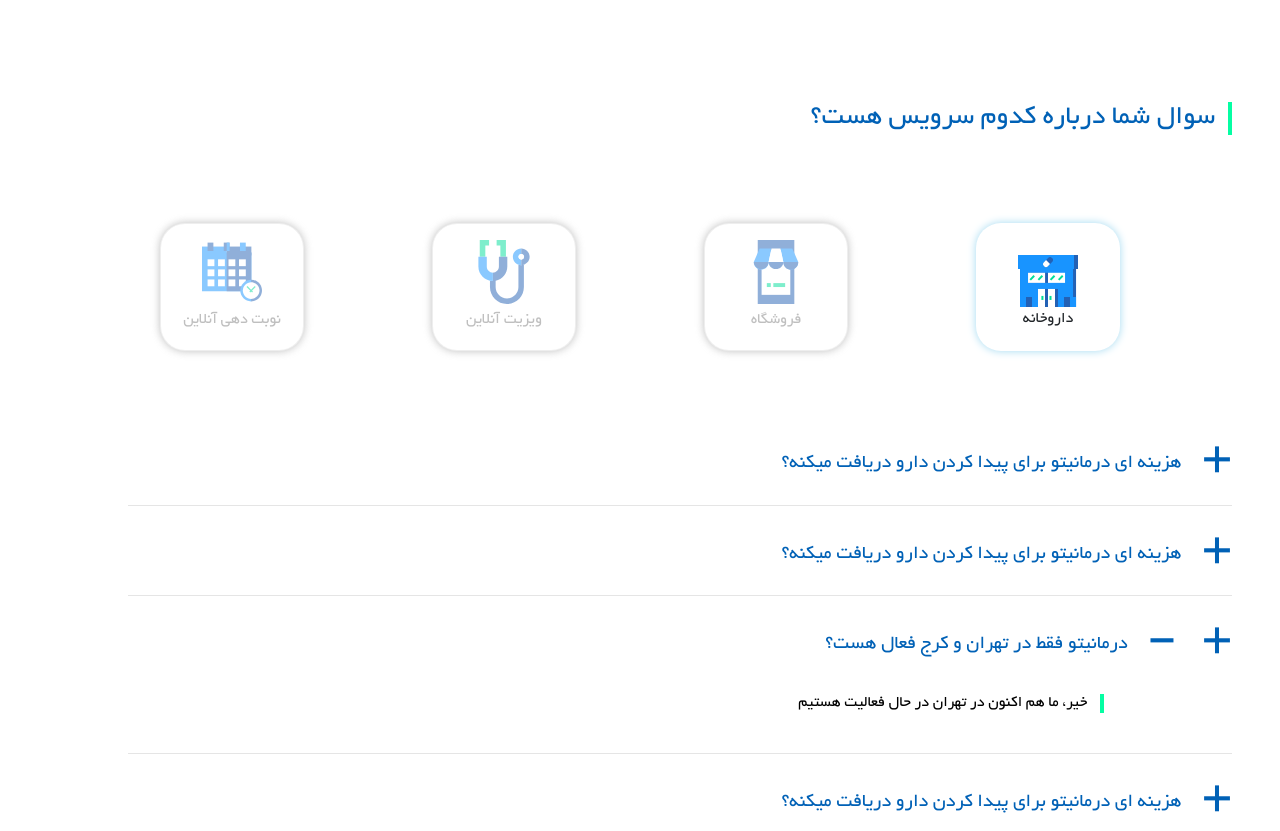
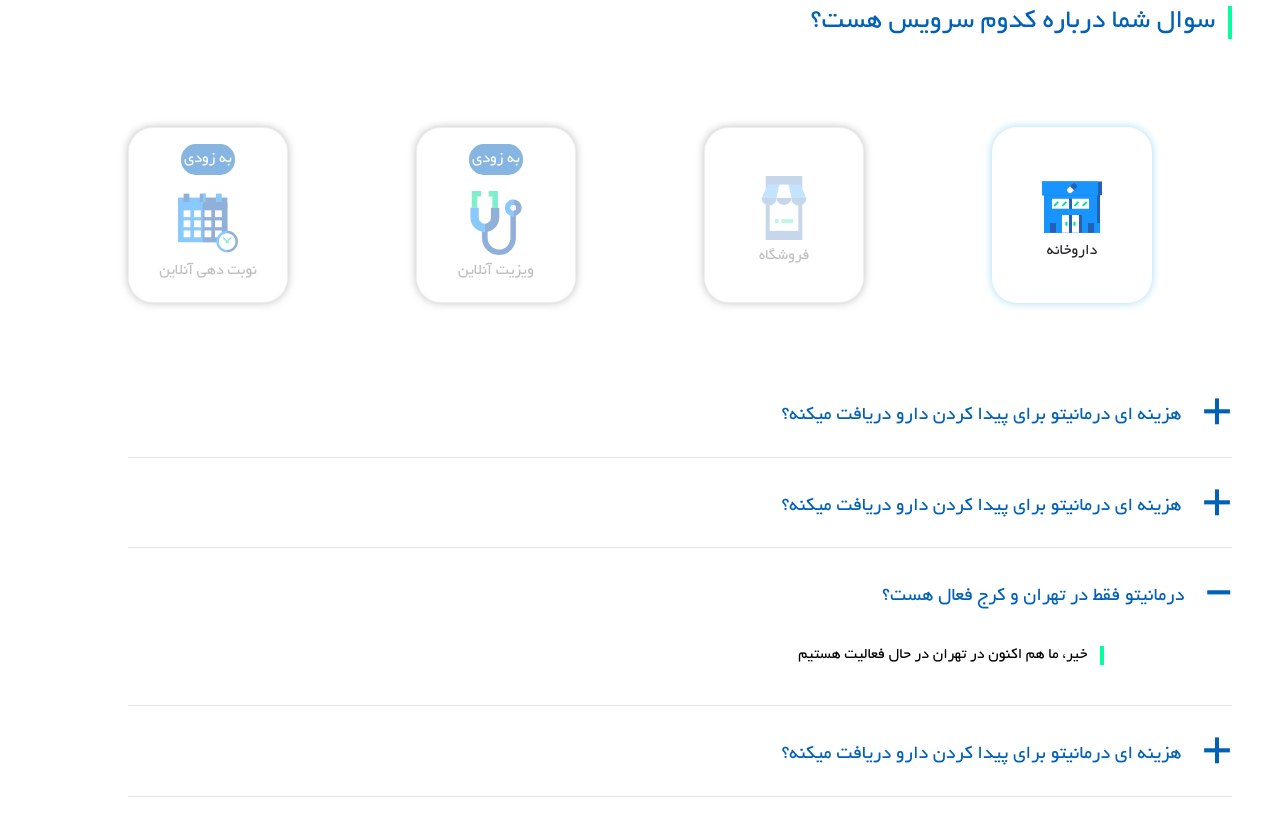
Before and after one commit to MohammadAhmadiTHEMO/Darmanito-Project, a plain HTML site: page index2.html in a window 1280 px wide. Shown: the part 380-1211 px from the top of the page. Drawn offline with Linux system fonts and the light colour scheme.

Commit message:
new commit

```diff
--- a/Assets/Css/Style.css
+++ b/Assets/Css/Style.css
@@ -18,9 +18,6 @@
  .border-none {
     border: none;
 }
-.font-size-1rem {
-    font-size: 1rem;
- }
 .box-container {
     box-shadow: 0px 0px 8px #a3daf1;
     border-radius: 2rem;
@@ -97,8 +94,9 @@
 .display-flex1 {
     display: flex;place-content: flex-end;
 }
-.heigh-4 {
-    height: 4rem;
+.heigh-5 {
+    height: 5rem;
+    padding-top: 1rem;
 }
 .padding-0 {
     padding: 0px;
@@ -107,13 +105,25 @@
     text-align: center;display: flex;justify-content: center;flex-direction: row-reverse; padding-block-end: 5rem;
 }
 .card-activated {
-    width: 9rem;height: 8rem; align-items: center; padding: 1rem 3rem; margin: 0rem 4rem;
+    width: 10rem;
+    height: 11rem;
+    align-items: center;
+    padding: 1rem 3rem;
+    margin: 0rem 4rem;
 }
 .card-disable {
-    width: 9rem;height: 8rem; border-radius: 25px;padding: 1rem 1rem; align-items: center; margin: 0rem 4rem;
+    width: 10rem;
+    height: 11rem;
+    border-radius: 25px;
+    padding: 1rem 1rem;
+    align-items: center; margin: 0rem 4rem;
 }
 .card-disable1 {
-    width: 9rem; height: 8rem; border-radius: 25px;padding: 1rem 1rem;  align-items: center; margin: 0rem 4rem;
+    width: 10rem;
+    height: 11rem;
+    border-radius: 25px;
+    padding: 1rem 1rem;
+    align-items: center; margin: 0rem 4rem;
 }
 .margin-top {
     margin-top: 4px;
@@ -149,10 +159,10 @@
 .header-main {
     display: flex;
     direction: rtl;
-    padding-block-start: 4rem;
-    padding-inline-start: 5rem;
-    padding-block-end: 5rem;
-    padding-inline-end: 5rem;
+    padding-block-start: 1.5rem;
+    padding-inline-start: 6rem;
+    padding-block-end: 1.5rem;
+    padding-inline-end: 1rem;
 }
 
 .header-items {
@@ -187,7 +197,7 @@
 
 .header-li-a {
     text-decoration: none;
-    color: #0061b6;
+    color : black;
     font-size: 20px;
     padding-right: 1rem;
 }
@@ -291,6 +301,7 @@
  /* ------------------- Darmanito Application  --------------------- */
  .app {
     font-size: x-large;
+    padding-block-start: 7rem;
  }
 
 .human {
@@ -300,18 +311,23 @@
 
  .app-img {
     float: left;
-    padding-left: 12rem;
+    padding-left: 8rem;
  }
 
  .app-text {
     direction: rtl;
-    padding-inline-start: 20rem;
+    padding-inline-start: 7rem;
     padding-block-start: 8rem;
  }
 
+ .app-text-p {
+     font-size:1.2rem;
+     padding-right: 0.30rem;
+ }
+
  .app-button {
     direction: rtl;
-    padding-inline-start: 20rem;
+    padding-inline-start: 7rem;
     padding-block-start: 2rem;
  }
 
@@ -334,7 +350,7 @@
     border-color: #c2daff;
     border-style: double;
     color: #1894FF;
-    padding: 13px 40px;
+    padding: 13px 30px;
     text-align: center;
     text-decoration: none;
     display: inline-block;
@@ -751,7 +767,7 @@
     outline: 0;
 }
 
-/* ------- Index1 ------- */
+/* ------- Darmanito membership (Index1) ------- */
 
 .col-6-container {
     display: flex;
@@ -815,6 +831,23 @@
     box-shadow: 0px 0px 8px #a3daf1;
     border: none;
     padding: 2rem 3rem;
+}
+.coming-soon {
+    color: white;
+    background-color: #0d6ec2;
+    padding: 0.2rem;
+    display: -webkit-box;
+    display: -ms-flexbox;
+    display: flex;
+    -webkit-box-pack: center;
+    -ms-flex-pack: center;
+    justify-content: center;
+    -ms-flex-item-align: center;
+    align-self: center;
+    border-radius: 15px;
+}
+.card-img {
+    padding-top: 1rem;
 }
 
 /* ------------------- Darmanito Footer --------------------- */
--- a/Assets/js/js.js
+++ b/Assets/js/js.js
@@ -6,16 +6,50 @@
     document.getElementById("burger-main").style.width = "0";
   }
 
-  function openDropDown(id, id2, id3 ) {
-    let element = document.getElementById(id);
-    document.getElementById(id2).classList.add("dropUp")
-    document.getElementById(id3).classList.add("dropDown")
-    element.classList.add("dropUp");
+  // function openDropDown(id, id2, id3 ) {
+  //   let element = document.getElementById(id);
+  //   // document.getElementById(id2).classList.add("dropUp")
+  //   // document.getElementById(id3).classList.add("dropDown")
+  //   element.classList.add("dropUp");
+  // }
+
+  function closeDropDown(id, nagative) {
+    var x = document.getElementById(id);
+    if (x.style.display === "none") {
+      x.style.display = "block";
+      document.getElementById(nagative).innerHTML = '-'
+    } else {
+      x.style.display = "none";
+      document.getElementById(nagative).innerHTML = '+'
+    }
   }
-
-  function closeDropDown(id, id2, id3) {
-    let element = document.getElementById(id);
-    document.getElementById(id2).classList.add("dropDown")
-    document.getElementById(id3).classList.add("dropUp")
-    element.classList.add("dropDown");
+  function closeDropDown1(id, nagative1) {
+    var x = document.getElementById(id);
+    if (x.style.display === "none") {
+      x.style.display = "block";
+      document.getElementById(nagative1).innerHTML = '-'
+    } else {
+      x.style.display = "none";
+      document.getElementById(nagative1).innerHTML = '+'
+    }
   }
+  function closeDropDown2(id, nagative2) {
+    var x = document.getElementById(id);
+    if (x.style.display === "none") {
+      x.style.display = "block";
+      document.getElementById(nagative2).innerHTML = '-'
+    } else {
+      x.style.display = "none";
+      document.getElementById(nagative2).innerHTML = '+'
+    }
+  }
+  function closeDropDown3(id, nagative3) {
+    var x = document.getElementById(id);
+    if (x.style.display === "none") {
+      x.style.display = "block";
+      document.getElementById(nagative3).innerHTML = '-'
+    } else {
+      x.style.display = "none";
+      document.getElementById(nagative3).innerHTML = '+'
+    }
+  }
--- a/index2.html
+++ b/index2.html
@@ -101,25 +101,29 @@
 
         <div class="questions2">
             <div class="card question-actived card-activated">
-                <img class="img heigh-4" src="Assets/img/drugstore.svg" alt="pharmacy" >
+                <img class="img heigh-5" src="Assets/img/drugstore.svg" alt="pharmacy" >
                 <div class="card-body padding-0">
                 <p class="card-text">داروخانه</p>
                 </div>
             </div>
             <div class="card disable  card-disable " >
-                <img class="img heigh-4" src="Assets/img/store.svg" alt="market" >
-                <div class="card-body padding-0">
-                <p class="card-text margin-top">فروشگاه</p>
+                <div class="card-img">
+                    <img class="img heigh-5" src="Assets/img/storefade.svg" alt="market" >
+                    <div class="card-body padding-0">
+                    <p class="card-text margin-top">فروشگاه</p>
+                    </div>
                 </div>
             </div>
             <div class="card disable card-disable ">
-                <img class="img heigh-4" src="Assets/img/online.svg" alt="online-visit">
+                <div class="coming-soon">به زودی</div>
+                <img class="img heigh-5" src="Assets/img/online.svg" alt="online-visit">
                 <div class="card-body padding-0">
                 <p class="card-text margin-top" >ویزیت آنلاین</p>
                 </div>
             </div>
             <div class="card disable card-disable1">
-                <img class="img heigh-4" src="Assets/img/onlineschedule.svg" alt="schedule">
+                <div class="coming-soon">به زودی</div>
+                <img class="img heigh-5" src="Assets/img/onlineschedule.svg" alt="schedule">
                 <div class="card-body padding-0">
                 <p class="card-text margin-top" >نوبت دهی آنلاین</p>
                 </div>
@@ -129,31 +133,43 @@
         <div class="padding-darmanito text-align-right" style="padding-top: 0rem; padding-left: 8rem; padding-bottom: 12rem;">
             <div>
                 <div>
-                   <h5 style="color: #0061b6;"> هزینه ای درمانیتو برای پیدا کردن دارو دریافت میکنه؟ <span style="font-size: 3rem;margin-left: 1rem; color:  #0061b6 ;"> + </span></h5>
+                   <h5 style="color: #0061b6;"> هزینه ای درمانیتو برای پیدا کردن دارو دریافت میکنه؟
+                    <span id="nagative" style="font-size: 3rem;margin-left: 1rem; cursor: pointer; color:  #0061b6 ;" onclick="closeDropDown('dop1', 'nagative')"> + </span></h5>
                 </div>
-                <hr>
-            </div>
-            <div>
-                <div>
-                   <h5 style="color: #0061b6;"> هزینه ای درمانیتو برای پیدا کردن دارو دریافت میکنه؟ <span style="font-size: 3rem;margin-left: 1rem; color:  #0061b6 ;"> + </span></h5>
-                </div>
-                <hr>
-            </div>
-            <div>
-                <div>
-                    <h5 style="color: #0061b6;"> درمانیتو فقط در تهران و کرج فعال هست؟
-                        <span id="nagative" style="font-size: 3rem;margin-left: 1rem; color:  #0061b6 ;" onclick="closeDropDown('dop1')"> - </span>
-                        <span id="nagative2" style="font-size: 3rem;margin-left: 1rem; color:  #0061b6 ;" onclick="closeDropDown('dop1')"> + </span>
-                    </h5>
-                </div>
-                <div id="dop1" style="padding-block-end: 1rem;padding-top: 1rem; padding-right: 8rem;">
+                <div id="dop1" style="padding-block-end: 1rem;padding-top: 1rem; padding-right: 8rem; display: none;">
                     <h6 class="possibilities-title" style="color: black;">خیر، ما هم اکنون در تهران در حال فعالیت هستیم</h6>
                 </div>
                 <hr>
             </div>
             <div>
                 <div>
-                   <h5 style="color: #0061b6;"> هزینه ای درمانیتو برای پیدا کردن دارو دریافت میکنه؟ <span style="font-size: 3rem;margin-left: 1rem; color:  #0061b6 ;" > + </span></h5>
+                   <h5 style="color: #0061b6;"> هزینه ای درمانیتو برای پیدا کردن دارو دریافت میکنه؟
+                    <span id="nagative1" style="font-size: 3rem;margin-left: 1rem; cursor: pointer; color:  #0061b6 ;" onclick="closeDropDown1('dop2', 'nagative1')"> + </span></h5>
+                </div>
+                <div id="dop2" style="padding-block-end: 1rem;padding-top: 1rem; padding-right: 8rem; display: none;">
+                    <h6 class="possibilities-title" style="color: black;">خیر، ما هم اکنون در تهران در حال فعالیت هستیم</h6>
+                </div>
+                <hr>
+            </div>
+            <div>
+                <div>
+                    <h5 style="color: #0061b6;">
+                        درمانیتو فقط در تهران و کرج فعال هست؟
+                        <span id="nagative2" style="font-size: 3rem;margin-left: 1rem; cursor: pointer; color:  #0061b6 ;" onclick="closeDropDown2('dop3', 'nagative2')"> - </span></h5>
+                    </h5>
+                </div>
+                <div id="dop3" style="padding-block-end: 1rem;padding-top: 1rem; padding-right: 8rem;">
+                    <h6 class="possibilities-title" style="color: black;">خیر، ما هم اکنون در تهران در حال فعالیت هستیم</h6>
+                </div>
+                <hr>
+            </div>
+            <div>
+                <div>
+                   <h5 style="color: #0061b6;"> هزینه ای درمانیتو برای پیدا کردن دارو دریافت میکنه؟
+                    <span id="nagative3" style="font-size: 3rem;margin-left: 1rem; cursor: pointer; color:  #0061b6 ;" onclick="closeDropDown3('dop4', 'nagative3')"> + </span></h5>
+                </div>
+                <div id="dop4" style="padding-block-end: 1rem;padding-top: 1rem; padding-right: 8rem; display: none;">
+                    <h6 class="possibilities-title" style="color: black;">خیر، ما هم اکنون در تهران در حال فعالیت هستیم</h6>
                 </div>
                 <hr>
             </div>
```
Also changed, not shown: index.html (+1 -1 lines), Assets/img/storefade.svg (added).
